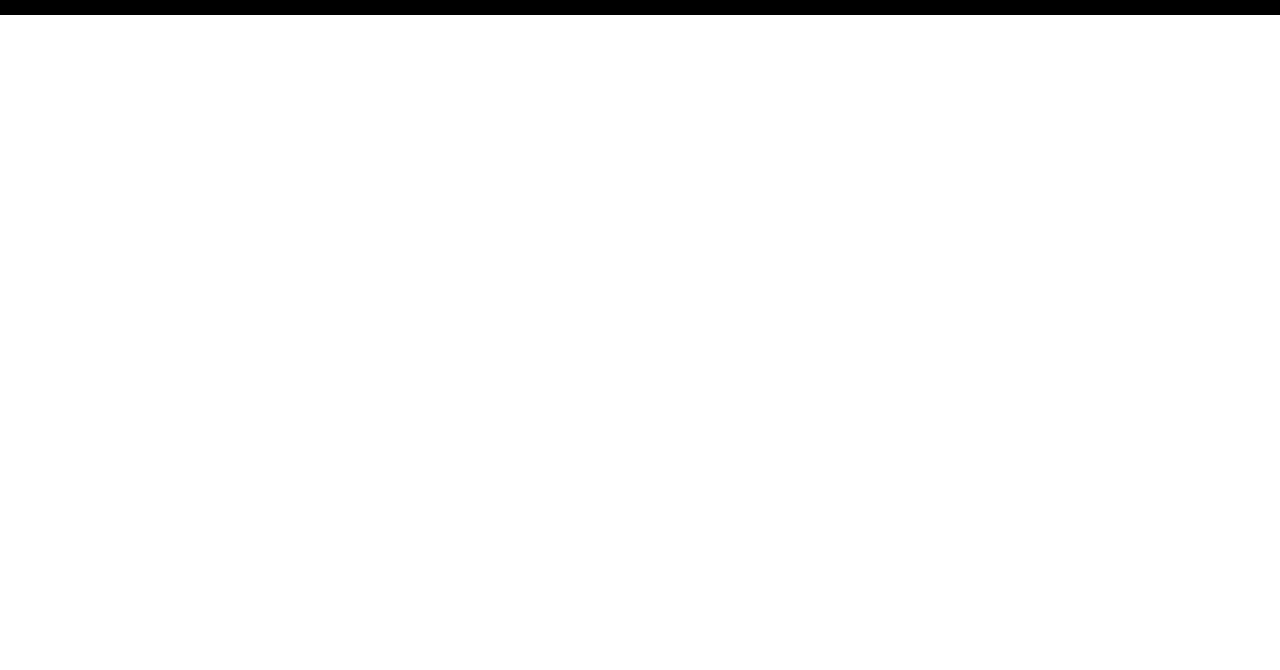
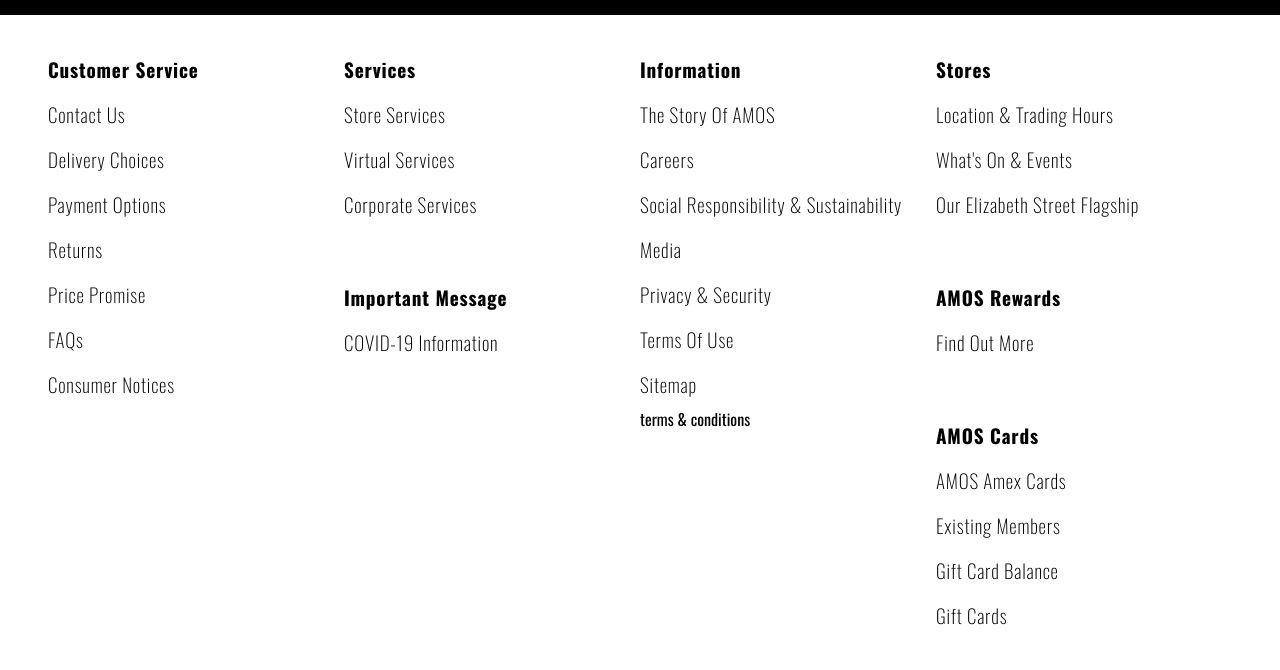
Before and after one commit to maxly20/Website-AMOS-Fashion, a plain HTML site: page index.html in a window 1280 px wide. Shown: the part 8148-8818 px from the top of the page. Before the commit the page ends 8563 px from the top, so only its background shows below. Drawn offline with nearby package versions, Linux system fonts and the light colour scheme.

Commit message:
finish main footer

```diff
--- a/index.html
+++ b/index.html
@@ -356,10 +356,54 @@
         <i class="fab fa-linkedin-in"></i>
       </div>
       <div class="footer__main">
-        <div class="footer__main__customer"></div>
-        <div class="footer__main__services"></div>
-        <div class="footer__main__info"></div>
-        <div class="footer__main__stores"></div>
+        <div class="footer__main__customer">
+          <p><strong>customer service</strong></p>
+          <p>contact us</p>
+          <p>delivery choices</p>
+          <p>payment options</p>
+          <p>returns</p>
+          <p>price promise</p>
+          <p>FAQs</p>
+          <p>consumer notices</p>
+        </div>
+        <div class="footer__main__services">
+          <p><strong>services</strong></p>
+          <p>store services</p>
+          <p>virtual services</p>
+          <p>corporate services</p>
+          <br>
+          <br>
+          <p><strong>important message</strong></p>
+          <p>COVID-19 information</p>
+        </div>
+        <div class="footer__main__info">
+          <p><strong>information</strong></p>
+          <p>the story of AMOS</p>
+          <p>careers</p>
+          <p>social responsibility & sustainability</p>
+          <p>media</p>
+          <p>privacy & security</p>
+          <p>terms of use</p>
+          <p>sitemap</p>
+          terms & conditions
+        </div>
+        <div class="footer__main__stores">
+          <p><strong>stores</strong></p>
+          <p>location & trading hours</p>
+          <p>what's on & events</p>
+          <p>our Elizabeth Street Flagship</p>
+          <br>
+          <br>
+          <p><strong>AMOS rewards</strong></p>
+          <p>find out more</p>
+          <br>
+          <br>
+          <p><strong>AMOS Cards</strong></p>
+          <p>AMOS Amex Cards</p>
+          <p>existing members</p>
+          <p>gift card balance</p>
+          <p>gift cards</p>
+        </div>
       </div>
       <div class="footer__payment"></div>
 
--- a/styles/_11-footer.scss
+++ b/styles/_11-footer.scss
@@ -64,13 +64,22 @@
   display: flex;
   align-items: center;
   justify-content: flex-start;
-  p, i {
+  p,
+  i {
     font-size: 1.2rem;
     letter-spacing: 1.2px;
     font-weight: 100;
     margin-right: 2.5rem;
-    margin-left: 2rem;
+    margin-left: 3rem;
     cursor: pointer;
+  }
+}
+@media screen and (max-width: 750px) {
+  .connect {
+    p,
+    i {
+      margin-right: 0.5rem;
+    }
   }
 }
 //=======================
@@ -79,11 +88,30 @@
 .footer__main {
   width: 100vw;
   min-height: 50vh;
-  padding: 1rem;
+  padding: 2rem 3rem;
   display: flex;
-  align-items: center;
+  align-items: flex-start;
   justify-content: space-between;
 }
-.footer__main__customer {
-
+.footer__main__customer,
+.footer__main__services,
+.footer__main__info,
+.footer__main__stores {
+  flex: 1;
+  display: flex;
+  flex-direction: column;
+  align-items: flex-start;
+  p {
+    font-size: 1.2rem;
+    font-weight: 200;
+    letter-spacing: 0.8px;
+    text-transform: capitalize;
+    margin: 0.5rem 0;
+  }
 }
+@media screen and (max-width: 750px) {
+  .footer__main__info,
+  .footer__main__stores {
+    display: none;
+  }
+}
```
Also changed, not shown: styles/main.css, 1 other file.
